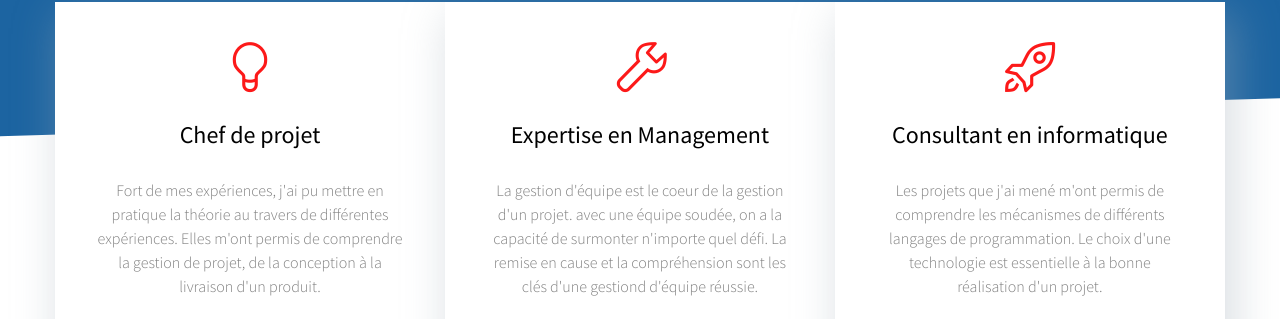
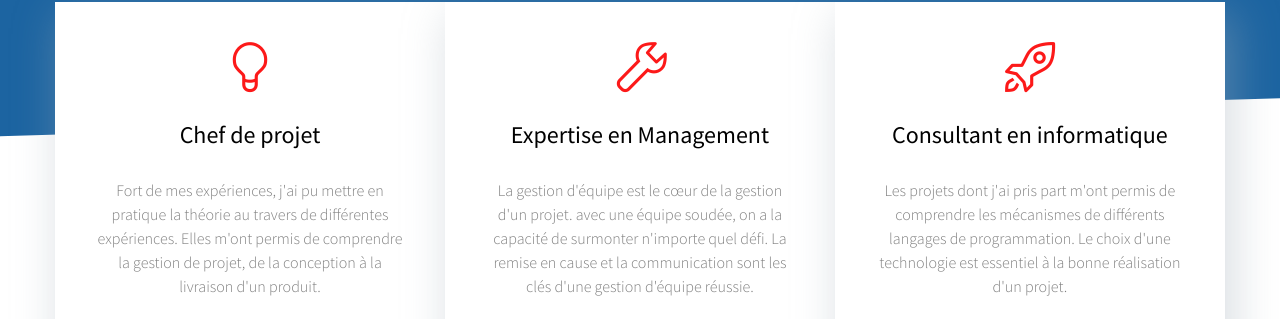
Before and after one commit to Jediwarzone/jediwarzone.github.io, a plain HTML site: page index.html in a window 1280 px wide. Shown: the part 778-1097 px from the top of the page. Drawn offline with Linux system fonts and the light colour scheme; files whose address does not match are found by name.

Commit message:
Update index.html

```diff
--- a/index.html
+++ b/index.html
@@ -74,7 +74,7 @@
 							<br/>
 							<p>Il y a bien longtemps, dans une galaxie lointaine, très lointaine, une idée émergea de l'esprit d'un homme.
 								L'idée que la gestion d'un projet était un vaste et tentaculaire domaine, prenant en compte un grand nombre de sous-domaine
-								dont la compréhension de chacun d'entre eux était indispensable pour la réussite d'un projet sous tous les angles .
+								dont la compréhension de chacun d'entre eux était indispensable pour la réussite d'un projet sous tous les angles.
 							  Cet homme décida de se diriger vers l'informatique, pour en connaitre tous les aspects, et ainsi embrasser pleinement la notion de chef de projet.
 							</p>
 						</div>
@@ -105,9 +105,9 @@
 					<div class="fh5co-text">
 						<i class="fh5co-intro-icon icon-wrench"></i>
 						<h2>Expertise en Management</h2>
-						<p>La gestion d'équipe est le coeur de la gestion d'un projet.
+						<p>La gestion d'équipe est le cœur de la gestion d'un projet.
 						avec une équipe soudée, on a la capacité de surmonter n'importe quel défi.
-							La remise en cause et la compréhension sont les clés d'une gestiond d'équipe réussie.</p>
+							La remise en cause et la communication sont les clés d'une gestion d'équipe réussie.</p>
 						<p><a href="#fh5co-testimonials" class="btn btn-primary">Voir les articles</a></p>
 					</div>
 				</div>
@@ -117,8 +117,8 @@
 					<div class="fh5co-text">
 						<i class="fh5co-intro-icon icon-rocket"></i>
 						<h2>Consultant en informatique</h2>
-						<p>Les projets que j'ai mené m'ont permis de comprendre les mécanismes de différents langages de programmation.
-							Le choix d'une technologie est essentielle à la bonne réalisation d'un projet.</p>
+						<p>Les projets dont j'ai pris part m'ont permis de comprendre les mécanismes de différents langages de programmation.
+							Le choix d'une technologie est essentiel à la bonne réalisation d'un projet.</p>
 						<p><a href="#fh5co-services" class="btn btn-primary">Voir les services</a></p>
 					</div>
 				</div>
```
